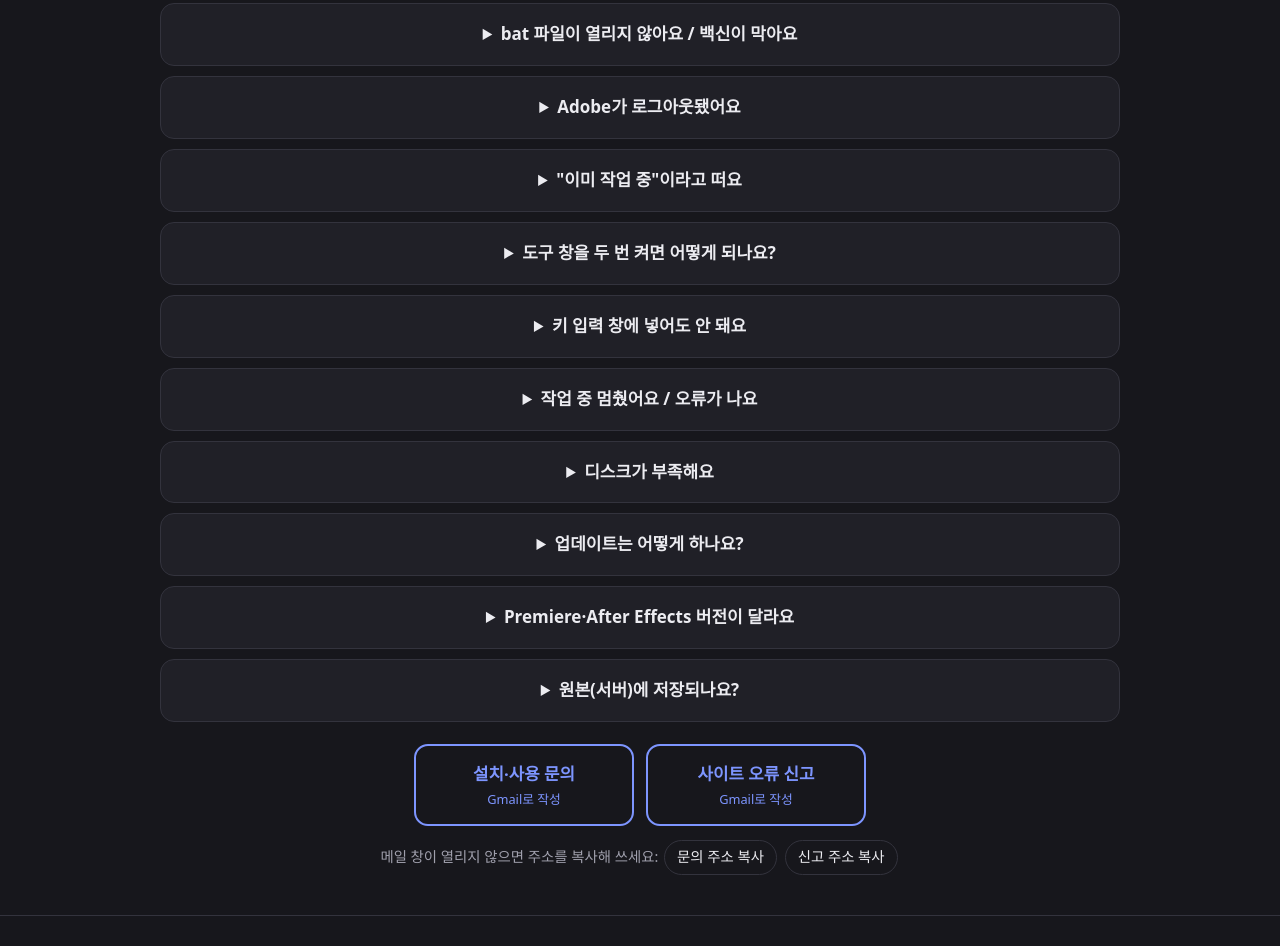
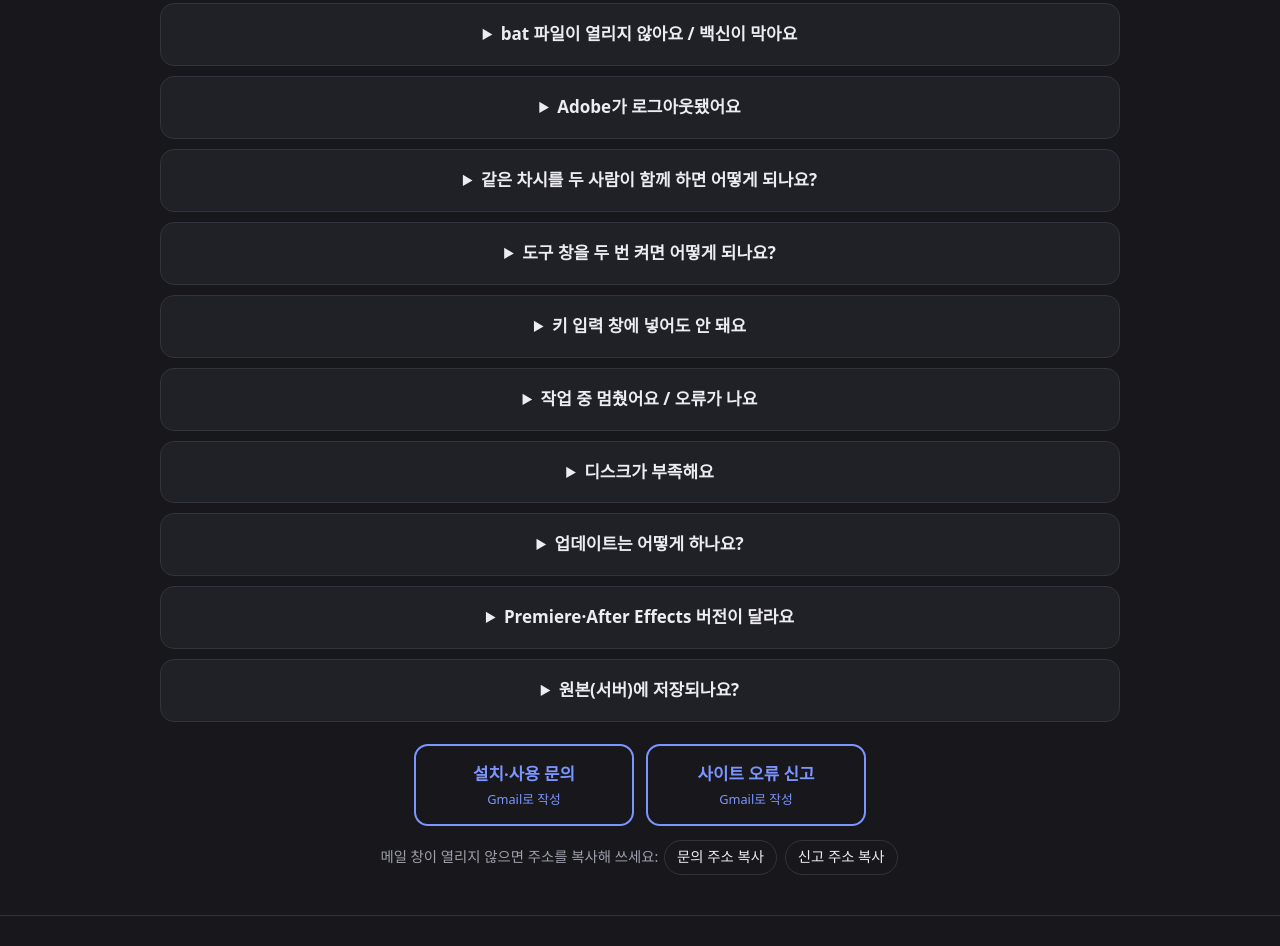
Before and after one commit to nightowl-a11y/lecture-localizer-site, a plain HTML site: page docs/guide.html in a window 1280 px wide. Shown: the part 3672-4618 px from the top of the page. Drawn offline with Linux system fonts and the light colour scheme.

Commit message:
Hide "already in use" Q&A until shared folder exists; add lesson-splitting note
Co-Authored-By: Claude Sonnet 5.5 <noreply@anthropic.com>

```diff
--- a/docs/guide.html
+++ b/docs/guide.html
@@ -80,7 +80,10 @@
   <p class="lead">눌러서 펼쳐 보세요.</p>
   <details><summary>bat 파일이 열리지 않아요 / 백신이 막아요</summary><p>파일 속성에서 '차단 해제'를 체크해 보세요. 그래도 안 되면 전산에 AhnLab 예외 등록을 요청해 주세요. 메일·웹으로 받은 파일이 막히면 공유 폴더로 복사해 받는 방법도 있습니다.</p></details>
   <details><summary>Adobe가 로그아웃됐어요</summary><p>동시 로그인은 2대까지입니다. 다른 PC에서 쓰는 중인지 확인한 뒤 사용해 주세요. 안내 창이 뜨면 번역·검수처럼 Adobe가 필요 없는 단계를 먼저 하시면 됩니다.</p></details>
+  <!-- 숨김(사용자 결정 11/27: 공유 폴더가 생기면 다시 켬). 지우지 말고 이 주석만 풀면 다시 보입니다.
   <details><summary>"이미 작업 중"이라고 떠요</summary><p>다른 PC가 같은 차시를 열고 있다는 안내입니다. 화면 위에 띠가 뜨고 그 차시의 실행·저장 단추가 흐려져서, <b>실행과 저장은 할 수 없고</b> 보기·폴더 열기·문제 신고만 할 수 있습니다. 그 PC가 창을 닫거나 3분 동안 신호가 없으면 저절로 풀립니다. 차시를 나눠 작업해 주세요. 같은 차시 폴더를 여러 PC가 함께 쓸 때만 나타나고, PC마다 따로 설치해 각자 폴더를 쓰면 뜨지 않습니다.</p></details>
+  -->
+  <details><summary>같은 차시를 두 사람이 함께 하면 어떻게 되나요?</summary><p>같은 차시를 두 사람이 동시에 하지 않도록, 시작 전에 차시를 나눕니다.</p></details>
   <details><summary>도구 창을 두 번 켜면 어떻게 되나요?</summary><p>한 PC에는 창 하나만 켜 주세요. 서버가 둘 떠서 헷갈릴 수 있습니다.</p></details>
   <details><summary>키 입력 창에 넣어도 안 돼요</summary><p>전달받은 키를 다시 확인해 주세요. 앞뒤에 공백이 들어가지 않았는지, 어떤 서비스(Claude · ElevenLabs · sync.so)용 키인지도 확인해 주세요. 키는 도구 오른쪽 위의 '필요한 정보' 버튼에서 넣고, 화면에는 끝 4자리만 보입니다. 비어 있는 필수 키는 '시작 점검'에서 경고로 알려 줍니다.</p></details>
   <details><summary>작업 중 멈췄어요 / 오류가 나요</summary><p>기록을 열어 마지막 부분을 확인하고, 설치·사용 문의로 알려 주세요. 차시·단계·마지막 줄을 함께 보내 주시면 빨리 도와 드릴 수 있습니다.</p></details>
```
